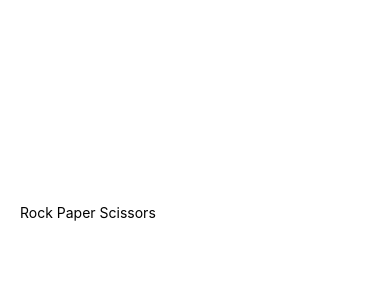
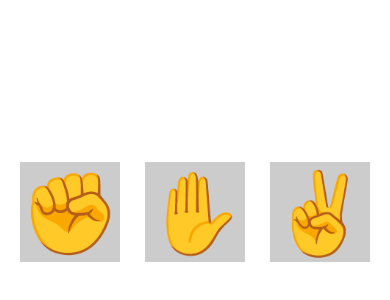
Before and after one commit to Culmid/react-native-rock-paper-scissors, a React Native app: screen / in a window 390 px wide. Shown: the part 210-510 px from the top of the page. Built offline with nearby package versions, Linux system fonts and the light colour scheme.

Commit message:
Create a custom button

```diff
--- /dev/null
+++ b/components/GameButton/index.js
@@ -0,0 +1,19 @@
+import { Pressable, View, Text } from "react-native";
+import style from "./style";
+
+export default function GameButton({ type = "rock", onPress }) {
+  let icon = "✊";
+  if (type === "paper") {
+    icon = "✋";
+  } else if (type === "scissors") {
+    icon = "✌️";
+  }
+
+  return (
+    <Pressable onPress={onPress} style={style.outerContainer}>
+      <View style={style.innerContainer}>
+        <Text style={style.text}>{icon}</Text>
+      </View>
+    </Pressable>
+  );
+}
--- /dev/null
+++ b/components/GameButton/style.js
@@ -0,0 +1,17 @@
+import { StyleSheet } from "react-native";
+
+export default StyleSheet.create({
+  outerContainer: {
+    width: 100,
+    height: 100,
+    backgroundColor: "#ccc",
+  },
+  innerContainer: {
+    flex: 1,
+    justifyContent: "center",
+    alignItems: "center",
+  },
+  text: {
+    fontSize: 80,
+  },
+});
--- a/views/GameView/index.js
+++ b/views/GameView/index.js
@@ -1,11 +1,20 @@
 import React from "react";
 import style from "./style";
-import { View, Text } from "react-native";
+import { View } from "react-native";
+import GameButton from "../../components/GameButton";
 
 function GameView() {
+  function onGameButtonClick() {
+    console.log("Clicked");
+  }
+
   return (
     <View>
-      <Text>Rock Paper Scissors</Text>
+      <View style={style.buttonsContainer}>
+        <GameButton type="rock" onPress={onGameButtonClick} />
+        <GameButton type="paper" onPress={onGameButtonClick} />
+        <GameButton type="scissors" onPress={onGameButtonClick} />
+      </View>
     </View>
   );
 }
--- a/views/GameView/style.js
+++ b/views/GameView/style.js
@@ -1,5 +1,9 @@
 import { StyleSheet } from "react-native";
 
 export default StyleSheet.create({
-  // Styles Here
+  buttonsContainer: {
+    flexDirection: "row",
+    width: "100%",
+    justifyContent: "space-between",
+  },
 });
```
